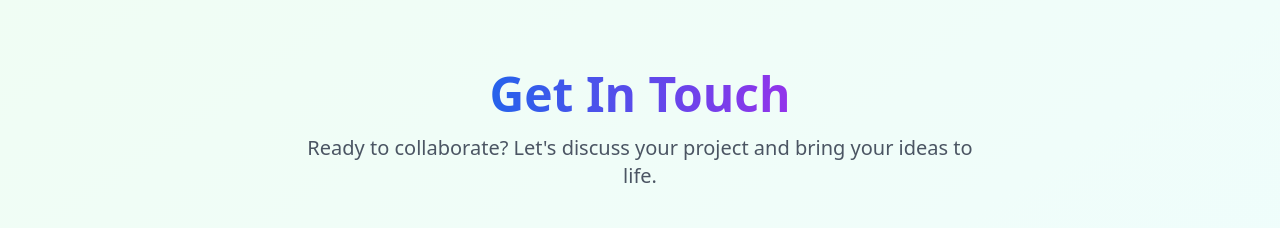
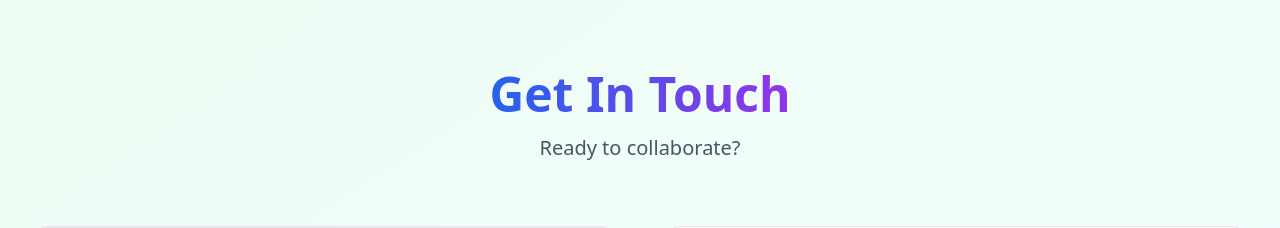
Before and after one commit to Kishore-R45/Kishore_Portfolio, a React (Vite) app: page / in a window 1280 px wide. Shown: the part 7120-7348 px from the top of the page. Built offline with nearby package versions, Linux system fonts and the light colour scheme; no server answers.

Commit message:
small changes in contact page

```diff
--- a/src/components/Contact.tsx
+++ b/src/components/Contact.tsx
@@ -71,7 +71,7 @@ const Contact: React.FC = () => {
             </span>
           </h2>
           <p className="text-xl text-gray-600 dark:text-gray-400 max-w-2xl mx-auto">
-            Ready to collaborate? Let's discuss your project and bring your ideas to life.
+            Ready to collaborate?
           </p>
         </div>
 
```
